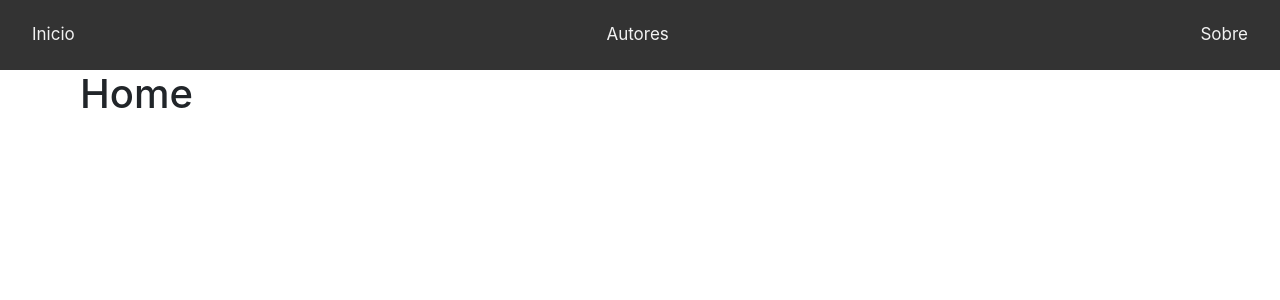
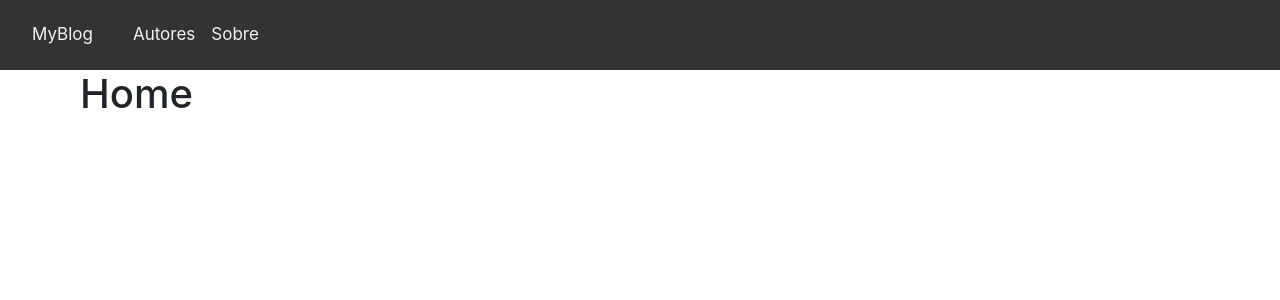
Before and after one commit to leandrosl/MyBlog, a PHP site: page /index.php in a window 1280 px wide. Shown: the top 300 px of the page. Run offline with PHP 8.4, Linux system fonts and the light colour scheme; data that the repository does not hold is empty.

Commit message:
Mudança do navbar para os padrões do Bootstrap

```diff
--- a/views/parts/navbar.template.php
+++ b/views/parts/navbar.template.php
@@ -1,5 +1,20 @@
-<div class="navbar">
-    <a href="#!">Inicio</a>
-    <a href="#!">Autores</a>
-    <a href="#!">Sobre</a>
-</div>
+<nav class="navbar navbar-expand-lg">
+    <a href="#" class="navbar-brand">MyBlog</a>
+    <button class="navbar-toggler" type="button"
+        data-toggle="collapse" data-target="#navbarSupportedContent"
+        aria-controls="navbarSupportedContent" aria-expanded="false"
+        aria-label="Toggle navigation">
+        <span class="navbar-toggler-icon"></span>
+    </button>
+
+    <div class="collapse navbar-collapse" id="navbarSupportedContent">
+        <ul class="navbar-nav mr-auto">
+            <li class="nav-item">
+                <a href="#!" class="nav-link">Autores</a>
+            </li>
+            <li class="nav-item">
+                <a href="#!" class="nav-link">Sobre</a>
+            </li>
+        </ul>
+    </div>
+</nav>
```
